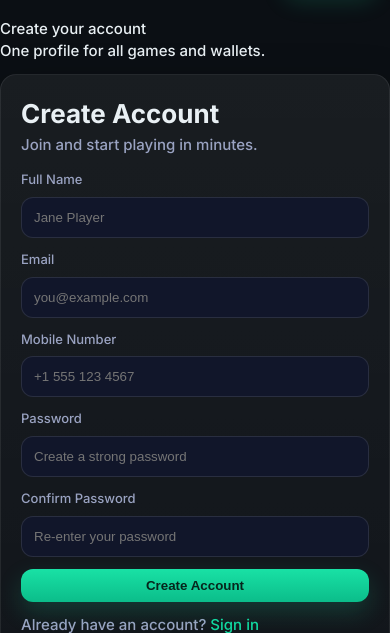
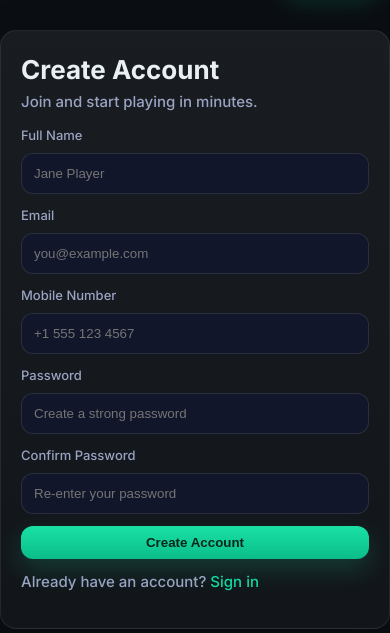
Before and after one commit to Kcchand/neonspire, a Flask app: page /register in a window 390 px wide. Shown: the part 55-688 px from the top of the page. Run offline with Flask 3, Linux system fonts and the light colour scheme.

Commit message:
Update templates, styles, and register form (added mobile + confirm password)

```diff
--- a/templates/register.html
+++ b/templates/register.html
@@ -2,8 +2,7 @@
 
 {% block hero %}
 <div class="hero" style="padding-bottom:0">
-  <div class="hero__title">Create your account</div>
-  <div class="hero__subtitle">One profile for all games and wallets.</div>
+
 </div>
 {% endblock %}
 
```
